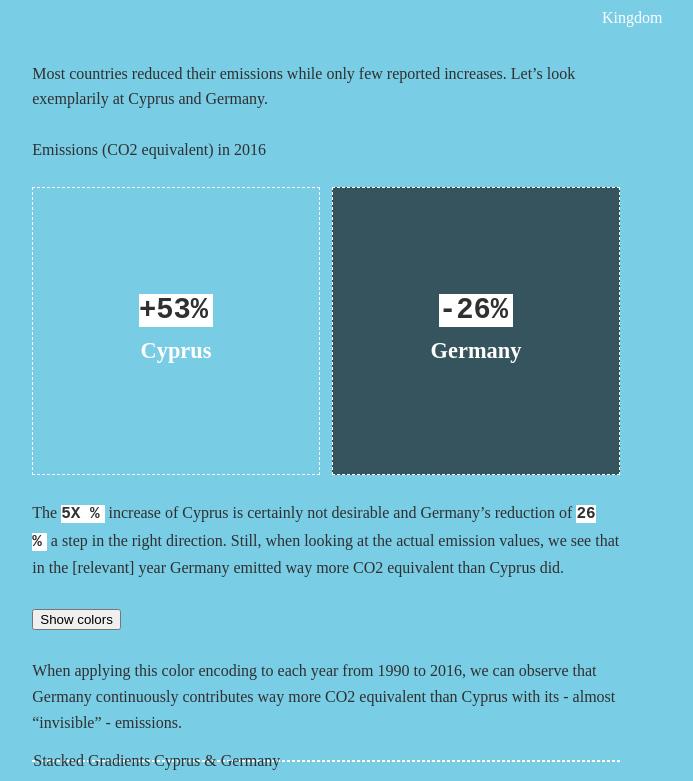
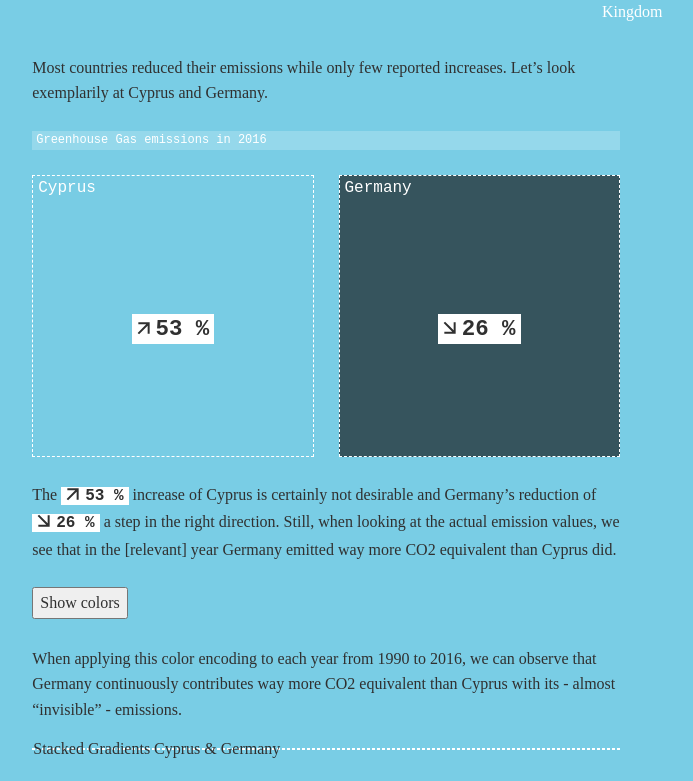
Before and after one commit to dnsos/ghg-emissions-viewer, a Vue app: page / in a window 1280 px wide. Shown: the part 1406-2187 px from the top of the page, without its empty margins (314-1007 px from the left). Built offline with nearby package versions, Linux system fonts and the light colour scheme.

Commit message:
Improved SectionContextualisation

```diff
--- a/public/index.html
+++ b/public/index.html
@@ -5,6 +5,7 @@
     <meta http-equiv="X-UA-Compatible" content="IE=edge">
     <meta name="viewport" content="width=device-width,initial-scale=1.0">
     <link href="https://fonts.googleapis.com/css?family=IBM+Plex+Sans:400,400i,700,700i" rel="stylesheet">
+    <link rel="stylesheet" href="normalize.css">
     <title>Greenhouse Gas Emissions Viewer</title>
     <style>
       body {
--- a/src/App.vue
+++ b/src/App.vue
@@ -95,12 +95,25 @@ fieldset {
   transition: transform .25s;
 }
 
+.arrow--headline {
+  width: 3.6rem;
+  height: 3.6rem;
+}
+
 .arrow--decreasing {
   transform: rotate(45deg);
 }
 
 .arrow--increasing {
   transform: rotate(-45deg);
+}
+
+.figure__description {
+  padding-left: .4rem;
+  font-family: var(--font-family-mono);
+  font-size: var(--font-size-small);
+  color: white;
+  background-color: #ffffff36;
 }
 
 .indicator {
--- a/src/components/SectionContextualisation.vue
+++ b/src/components/SectionContextualisation.vue
@@ -2,52 +2,28 @@
   <article class="grid--12-columns chapter chapter--contextualisation">
     <section class="chapter__block">
       <p>Most countries reduced their emissions while only few reported increases. Let’s look exemplarily at Cyprus and Germany.</p>
-      <p>Emissions (CO2 equivalent) in 2016</p>
+      <p class="figure__description">Greenhouse Gas emissions in 2016</p>
     </section>
-    <section class="chapter__block grid--autofill-squares">
-      <figure
-        class="change-square"
-        :style="{ 'background-color': cellColor(9658) }"
-      >
-        <h3><span class="indicator--highlighted">+53%</span></h3>
-        <h4>Cyprus</h4>
-      </figure>
-      <figure
-        class="change-square"
-        :style="{ 'background-color': cellColor(935822) }"
-      >
-        <h3><span class="indicator--highlighted">-26%</span></h3>
-        <h4>Germany</h4>
-      </figure>
+    <section class="chapter__block change-squares">
+      <div class="change-square" :style="'background-color:' + cellColor(9658) + ';'">
+        <div class="indicator--country">Cyprus</div>
+        <div class="indicator--values">
+          <h4 class="indicator--highlighted"><i :class="[53 < 0 ? 'arrow--decreasing' : 'arrow--increasing']" class="arrow--forward"></i>53 %</h4>
+          <h4 v-show="isInContext">9,658 kt</h4>
+        </div>
+      </div>
+      <div class="change-square" :style="'background-color:' + cellColor(935822) + ';'">
+        <div class="indicator--country">Germany</div>
+        <div class="indicator--values">
+          <h4 class="indicator--highlighted"><i :class="[-26 < 0 ? 'arrow--decreasing' : 'arrow--increasing']" class="arrow--forward"></i>26 %</h4>
+          <h4 v-show="isInContext">935,822 kt</h4>
+        </div>
+      </div>
     </section>
     <section class="chapter__block">
-      <p>The <span class="indicator--highlighted"> 5X %</span> increase of Cyprus is certainly not desirable and Germany’s reduction of <span class="indicator--highlighted">26 %</span> a step in the right direction. Still, when looking at the actual emission values, we see that in the [relevant] year Germany emitted way more CO2 equivalent than Cyprus did.</p>
-      <button>Show colors</button>
+      <p>The <span class="indicator--highlighted"><i :class="[53 < 0 ? 'arrow--decreasing' : 'arrow--increasing']" class="arrow--forward"></i>53 %</span> increase of Cyprus is certainly not desirable and Germany’s reduction of <span class="indicator--highlighted"><i :class="[-26 < 0 ? 'arrow--decreasing' : 'arrow--increasing']" class="arrow--forward"></i>26 %</span> a step in the right direction. Still, when looking at the actual emission values, we see that in the [relevant] year Germany emitted way more CO2 equivalent than Cyprus did.</p>
+      <button @click="toggleContextualisation">Show colors</button>
     </section>
-    <!-- <section class="shares__controls">
-        <fieldset>
-            <input
-              type="range"
-              min="0"
-              :max="eu28Entities[rangeValue].values.length - 1"
-              step="1"
-              v-model.number="rangeValue"
-            >
-            <output>{{ activeYear }}</output>
-        </fieldset>
-    </section>
-    <section class="grid--autofill-squares chapter__content">
-        <div
-            v-for="entity in eu28Entities"
-            :key="entity.name"
-            class="share"
-            :id="'share__' + entity.name.toLowerCase()"
-            :style="{ 'background-color': cellColor(entity.values[rangeValue]) }"
-        >
-            <p class="share__entity">{{ entity.name }}</p>
-            <p class="share__value"><span>{{  new Intl.NumberFormat().format(entity.values[rangeValue].toFixed(0)) }} ktǂ</span></p>
-        </div>
-    </section>-->
   </article>
 </template>
 
@@ -60,78 +36,93 @@ export default {
   },
   data: function() {
     return {
-        rangeValue: 0
+        isInContext: false
     }
   },
   computed: {
-    eu28Entities: function() {
+    eu28Entities: function () {
         return this.$store.getters.eu28Entities
     },
-    cellColor: function(value) {
+    cellColor: function (value) {
       return chroma
         .scale(["#79cde5", "#1f2a2e"])
         .domain([0, 1263000])
     },
-    activeYear: function() {
+    activeYear: function () {
       return 1990 + this.rangeValue;
-    }/*,
-    germanyChange: function() {
-      const valueFirstYear = this.eu28Entities['Germany'].values[0],
-            valueLastYear = this.eu28Entities['Germany'].values[this.eu28Entities['Germany'].values.length - 1]
-      return this.getPercentageChange(valueFirstYear, valueLastYear).toFixed(1)
-    }*/
+    },
+    testCellColor: function (value) {
+      const color = chroma
+        .scale(["#79cde5", "#1f2a2e"])
+        .domain([0, 1263000])
+
+      if (this.isInContext) {
+        return color(value)
+      } else {
+        return color(0)
+      }
+    }
   },
   methods: {
+    toggleContextualisation: function () {
+      this.isInContext = !this.isInContext
+    }
   }
 }
 </script>
 
 <style scoped>
+.change-squares {
+  display: grid;
+  grid-gap: var(--grid-spacing);
+  grid-template-columns: 1fr 1fr;
+  grid-auto-rows: 1fr;
+}
+
+.change-squares::before {
+  content: '';
+  width: 0;
+  padding-bottom: 100%;
+  grid-row: 1 / 1;
+  grid-column: 1 / 1;
+}
+
+.change-squares > *:first-child {
+  grid-row: 1 / 1;
+  grid-column: 1 / 1;
+}
+
 .change-square {
+  display: grid;
+  grid-template-columns: 1fr 1fr 1fr;
+  grid-template-rows: max-content;
+  grid-template-areas:
+    "h h h"
+    "c c c";
+  font-family: var(--font-family-mono);
+  border: .1rem dashed white;
+  background-color: transparent;
+}
+
+.change-square .indicator--country {
+  grid-area: h;
+  padding-left: .5rem;
+  color: white;
+}
+
+.change-square .indicator--values {
+  grid-area: c;
   display: flex;
   flex-direction: column;
   justify-content: center;
+  align-items: center;
 }
 
-.change-square * {
-  text-align: center;
-  margin-bottom: calc(var(--grid-spacing) / 4);
+.indicator--values i {
+  vertical-align: sub;
 }
 
-.shares__controls {
-    grid-column: 4 / 10;
-}
-
-.share {
-    display: flex;
-    flex-direction: column;
-    justify-content: center;
-    padding: calc(var(--grid-spacing) / 4 );
-    background-color: transparent;
-    border: .1rem solid white;
-}
-
-.share * {
-    margin-bottom: 0;
-    text-align: center;
-    line-height: 1.2;
-}
-
-.share__entity, .share__value {
-    font-weight: 700;
-}
-
-.share__entity {
-    color: white;
-}
-
-.share__value {
-    font-size: var(--font-size-small);
-    color: var(--color-eublue);
-}
-
-.share__value span {
-    padding: 0 .2rem;
-    background-color: white;
+.indicator--values h4 {
+  margin-bottom: 0;
 }
 </style>
--- a/src/components/SectionEU.vue
+++ b/src/components/SectionEU.vue
@@ -32,7 +32,7 @@
       </div>
     </section>
     <section class="chapter__block chapter__block--highlighted">
-      <p>By the way, the unit for the emissions throughout this whole article is CO<sub>2</sub> equivalent in kilotonnes (kt).</p>
+      <p>The unit for the emissions throughout this whole article is CO<sub>2</sub> equivalent in kilotonnes (kt).</p>
     </section>
   </article>
 </template>
--- a/src/components/SectionOverview.vue
+++ b/src/components/SectionOverview.vue
@@ -19,17 +19,6 @@
     </section>
     <section class="chapter__block">
       <p>With the visual representations of all EU members simultaneously visible, it is now possible to explore and compare the developments in different contexts.</p>
-      <fieldset>
-        <div class="checkbox--custom" :checked="allTrendsAreActive">
-          <input
-            type="checkbox"
-            name="toggle-all-trends"
-            id="toggle-all-trends"
-            v-model="allTrendsAreActive"
-          >
-        </div>
-        <label for="toggle-all-trends">Show all trends</label>
-      </fieldset>
     </section>
     <section class="grid--autofit chapter__block chapter__block--wide">
       <Explorer
--- a/src/components/TrendpathFigure.vue
+++ b/src/components/TrendpathFigure.vue
@@ -97,5 +97,6 @@ export default {
 
 .indicator--reference {
   font-family: var(--font-family-mono);
+  color: white;
 }
 </style>
```
Also changed, not shown: public/normalize.css (added).
